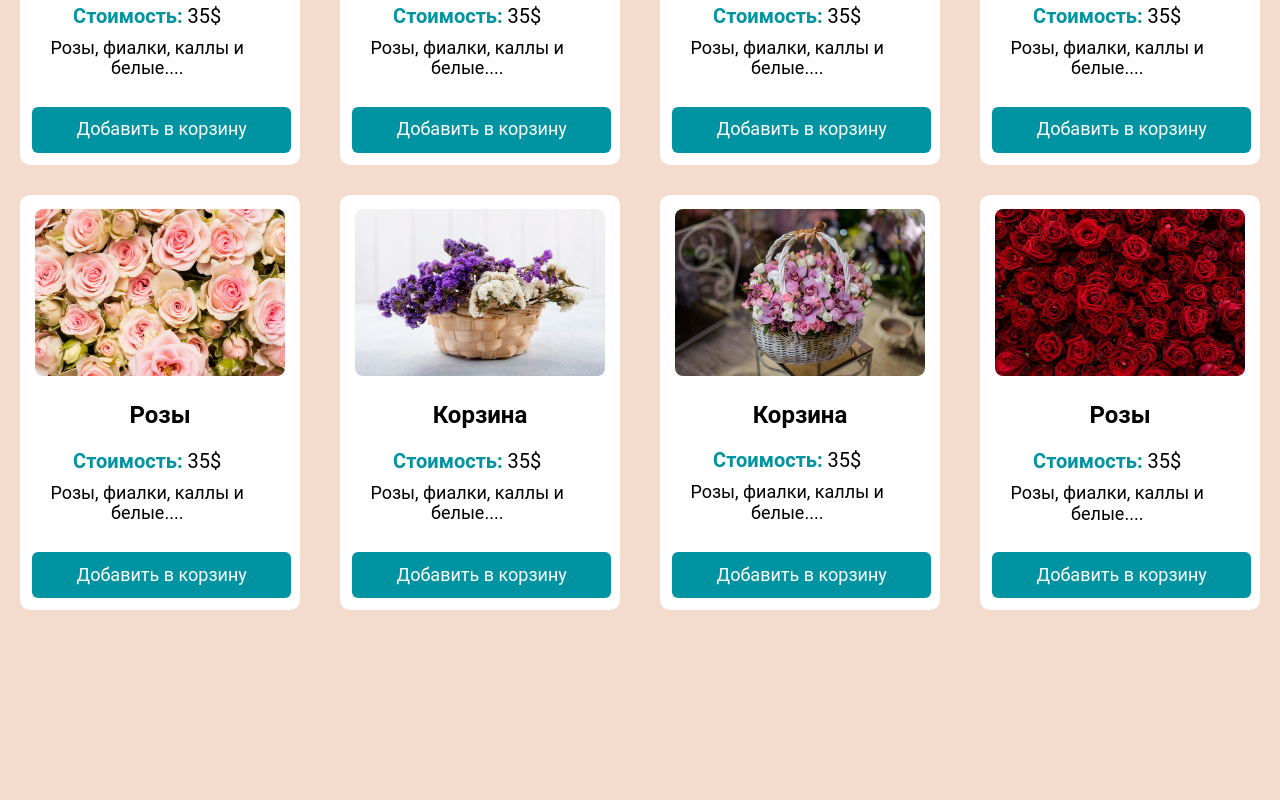
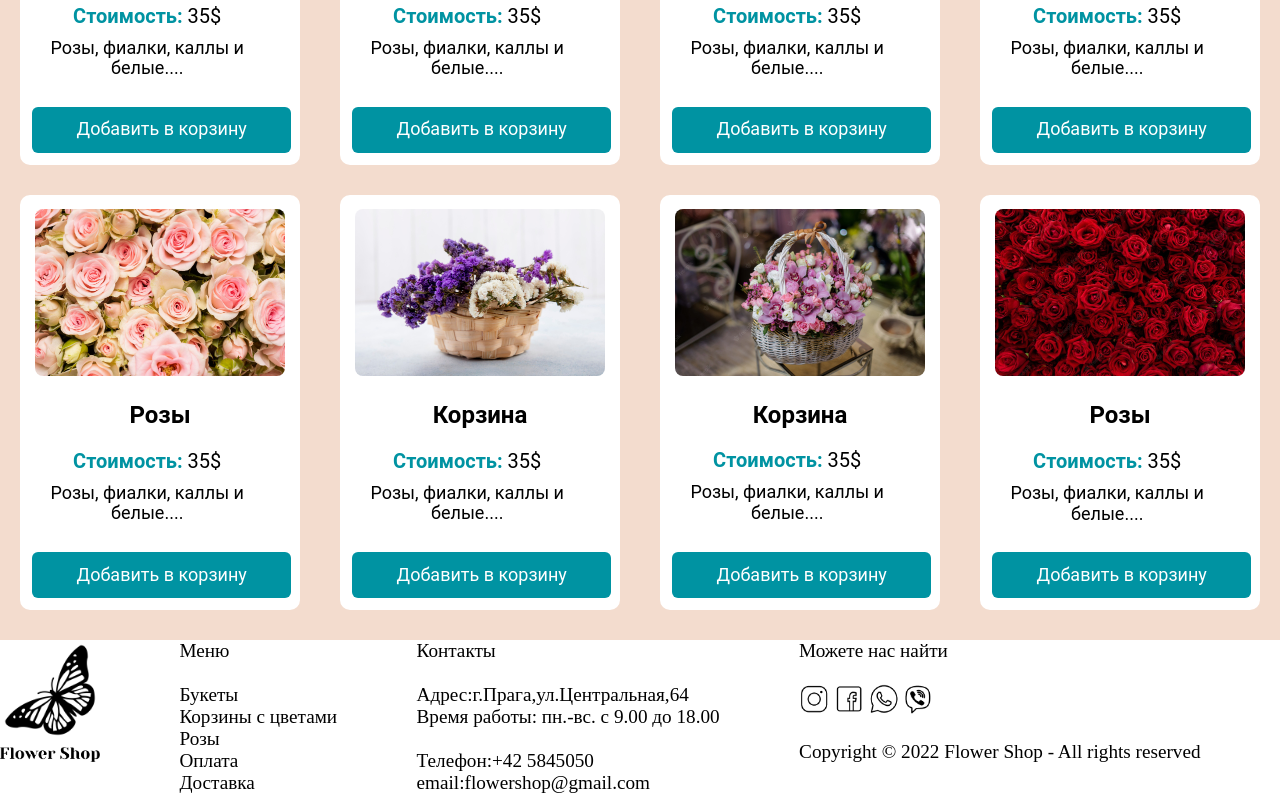
Before and after one commit to itgirlschool/f29-shoping-cart, a plain HTML site: page index.html in a window 1280 px wide. Shown: the part 1729-2529 px from the top of the page. Before the commit the page ends 2369 px from the top, so only its background shows below. Drawn offline with Linux system fonts and the light colour scheme.

Commit message:
change footer

```diff
--- a/assets/styles/index.scss
+++ b/assets/styles/index.scss
@@ -336,5 +336,37 @@ footer {
 
 
 
+/* styles for блок-футер START*/
+.footer {
+    background:$color-main;
+    max-width: 100%;
+    height: 160px;
+    color:$text-color;
+    display: flex;
+    flex-direction: row;
+    font-family: "Prata", normal;
+    font-size: larger;
 
-/* styles for блок-футер START*/
+  &__logo,
+  &__menu,
+  &__contact,
+  &__social
+   {
+    display: flex;
+    flex-grow: 1;
+    flex-direction: column;
+    align-self: center;
+    height: 100%;
+    background: white;
+  }
+  &__logo_img {
+    width: 100px;
+  }
+  &__menu {
+    cursor:pointer;
+  }
+  &__social-img{
+    width:30px;
+    height: 30px;
+  }
+}
--- a/index.html
+++ b/index.html
@@ -66,9 +66,46 @@
 
 
     <!--блок-футер START-->
-     <footer>
+    <footer>
 
-     </footer>
+      <div class="footer" id="end">
+
+       <div class="footer__logo">
+        <div><img class="footer__logo_img" src="assets/images/logobutterfly.png" alt="logo"/> </div>
+        <div><img class="footer__logo_img" src="assets/images/Flower Shop.png" alt="logo"/></div>
+
+      </div>
+
+      <div class="footer__menu" >
+        <div class="footer__menu_name">Меню </div><br>
+      <div class="footer__menu_buketi" href="#buketi">Букеты</div>
+      <div class="footer__menu_korzini" href="#korzini">Корзины с цветами</div>
+      <div class="footer__menu_rosi" href="#rosi">Розы</div>
+      <div class="footer__menu_oplata" href="#oplata">Оплата</div>
+      <div class="footer__menu_dostavka" href="#dostavka">Доставка</div>
+     </div> <br>
+
+      <div class="footer__contact">
+      <div class="footer__contact_name" href="#contact">Контакты</div><br>
+      <div class="footer__contact_adres">Адрес:г.Прага,ул.Центральная,64</div>
+      <div class="footer__contact_time">Время работы: пн.-вс. с 9.00 до 18.00</div> <br>
+      <div class="footer__contact_tel">Телефон:+42 5845050</div>
+      <div class="footer__contact_email">email:flowershop@gmail.com</div>
+     </div><br>
+
+      <div class="footer__social">
+      <div class="footer__social_tofind">Можете нас найти</div><br>
+     <div> <img class="footer__social-img" src="assets/images/iconinstagram.png" alt="logo"/>
+    <img class="footer__social-img" src="assets/images/iconfacebook.png" alt="logo"/>
+     <img class="footer__social-img" src="assets/images/iconswhatsapp.png" alt="logo"/>
+    <img class="footer__social-img" src="assets/images/iconviber.png" alt="logo"/> </div><br>
+
+     <div class="footer__copyright"> Copyright &copy; 2022 Flower Shop - All rights reserved</div> </div>
+
+  </div>
+
+       </footer>
+
 
       <!--блок-футер END-->
 
```
Also changed, not shown: assets/styles/index.css, 1 other file.
